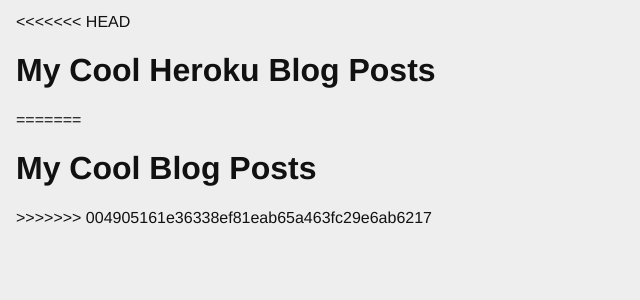
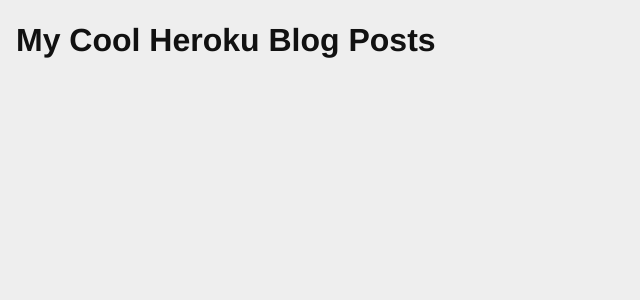
Before and after one commit to hiratariq98/django-blog, a Django app: page / in a window 1280 px wide. Shown: the part 20-320 px from the top of the page, without its empty margins (0-640 px from the left). Run offline with Django 5.2, Linux system fonts and the light colour scheme; data that the repository does not hold is empty.

Commit message:
had weird errors in blogging list.html that also needed fixing

```diff
--- a/blogging/templates/blogging/list.html
+++ b/blogging/templates/blogging/list.html
@@ -1,9 +1,5 @@
 {% extends "base.html" %}{% block content %}
-<<<<<<< HEAD
     <h1>My Cool Heroku Blog Posts</h1>
-=======
-    <h1>My Cool Blog Posts</h1>
->>>>>>> 004905161e36338ef81eab65a463fc29e6ab6217
     {% comment %} Here is where the query happens {% endcomment %}
     {% for post in post_list %}
         <div class="post">
```
